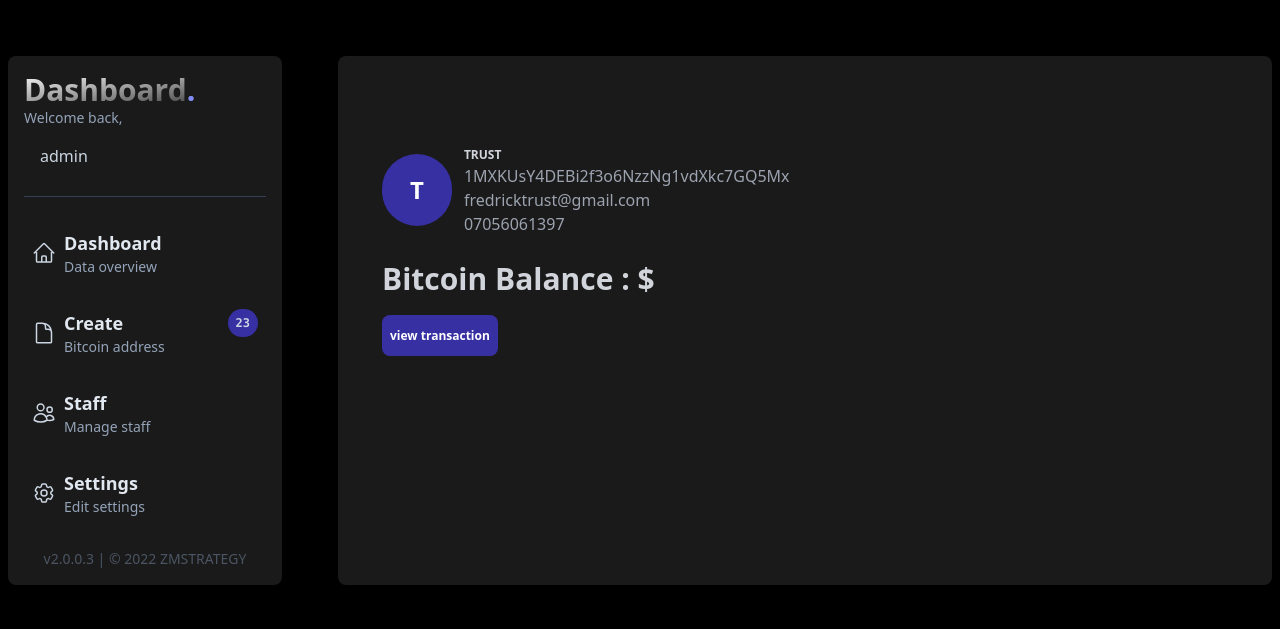
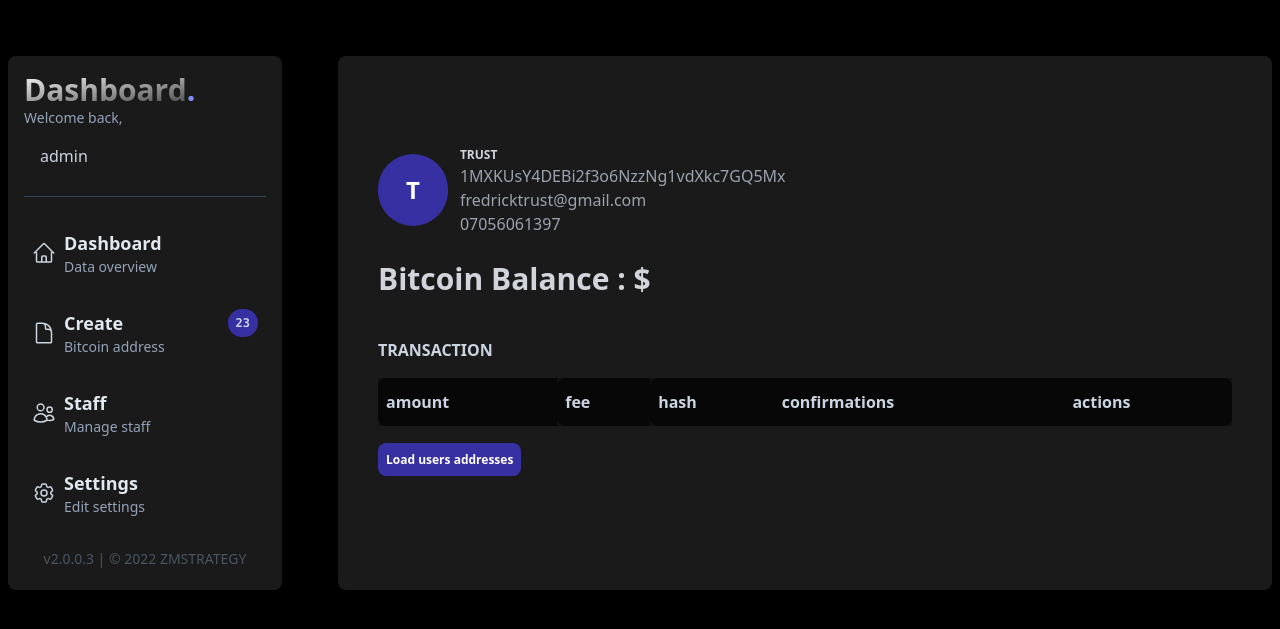
Before and after one commit to fredtruix/Bitcoin-admin, a Django app: a page that uses frontend/templates/frontend/detail.html in a window 1280 px wide. Shown: the part 60-689 px from the top of the page. Run offline with Django 3.2, Linux system fonts and the light colour scheme; a user stored in the database is signed in; data comes from the database, SQL or seed files in the repository; data that the repository does not hold is empty; some libraries are stand-ins or nearby versions.

Commit message:
condition for comfirmation

```diff
--- a/frontend/templates/frontend/btc_address.html
+++ b/frontend/templates/frontend/btc_address.html
@@ -16,7 +16,7 @@
             </div>
         </td>
         <td class="py-3 px-2">{{ btc_detail.email }}</td>
-        <td class="py-3 px-2"> <a href="https://www.blockchain.com/explorer/addresses/btc/{{ btc_detail.Btc_address }}" target="_blank" rel="noopener noreferrer">{{ btc_detail.Btc_address|truncatechars:15 }}</a></td>
+        <td class="py-3 px-2"> <a href="https://www.blockchain.com/explorer/addresses/btc/{{ btc_detail.Btc_address }}" target="_blank" rel="noopener noreferrer">{{ btc_detail.Btc_address|truncatechars:20 }}</a></td>
         <td class="py-3 px-2">{{ btc_detail.phone_number }}</td>
         <td class="py-3 px-2">
             <div class="inline-flex items-center space-x-3">
--- a/frontend/templates/frontend/detail.html
+++ b/frontend/templates/frontend/detail.html
@@ -9,7 +9,7 @@
         <div id="content" class="bg-white/10 col-span-12 md:col-span-9 rounded-lg p-6">
             <section class="pt-8 pb-16 lg:pt-16 lg:pb-24 dark:bg-gray-900">
                 <div class="flex justify-between px-4   ">
-                    <article class="mx-1 w-full max-w-2xl format format-sm sm:format-base lg:format-lg format-blue dark:format-invert">
+                    <article class=" w-full  format format-sm sm:format-base lg:format-lg format-blue dark:format-invert">
                         <header class="mb-4 lg:mb-6 not-format">
                             <address class="flex items-center mb-6 not-italic">
                                 <div class="inline-flex items-center mr-5 text-sm text-gray-900 dark:text-white">
@@ -24,9 +24,14 @@
                             </address>
                             <h1 class="mb-4 text-3xl font-extrabold leading-tight text-gray-300 lg:mb-6 lg:text-1xl ">Bitcoin Balance : $<span hx-get="{% url 'balance' detail.fullName %}" hx-trigger="every 10s"></span></h1>
                         </header>
-                        <a href="https://www.blockchain.com/explorer/addresses/btc/{{ detail.Btc_address }}"" target="_blank"  class=" bg-indigo-800 text-white text-xs font-semibold py-3 px-2 rounded-lg font-semibold">view transaction</a>
-                        <a class="mt-2"  hx-get="{% url 'confirm' detail.fullName %}" hx-trigger="every 10s"></a>
-
+                        <div id="last-users">
+                            <h1 class="font-bold py-4 uppercase">transaction</h1>
+                            <div class="overflow-x-scroll bg-black/30 mb-5" hx-get="/transactions/{{ detail.fullName }}/" hx-trigger="every 2s">
+                              <p class="text-center">
+                                <img class="h-60 w-80" src="https://i.pinimg.com/originals/c4/3b/2d/c43b2d56b4ec611ac450e6782f7143b7.gif" alt="loader" srcset=""></p>
+                            </div>
+                            <a class="text-xs  bg-indigo-800 py-2 px-2 rounded-lg text-white font-semibold text-center" href="{% url 'address' %}">Load users addresses</a>
+                        </div>
 
                     </article>
                 </div>
--- a/frontend/templates/frontend/transaction.html
+++ b/frontend/templates/frontend/transaction.html
@@ -4,9 +4,10 @@
 <table class="w-full whitespace-nowrap">
     <thead class="bg-black/60">
         <th class="text-left py-3 px-2 rounded-l-lg">amount</th>
+        <th class="text-left py-3 px-2 rounded-l-lg">fee</th>
         <th class="text-left py-3 px-2 rounded-l-lg">hash</th>
         <th class="text-left py-3 px-2">confirmations</th>
-        <th class="text-left py-3 px-2 rounded-r-lg">confirm</th>
+        <th class="text-left py-3 px-2 rounded-r-lg">actions</th>
     </thead>
     {% for transaction in transactions.data.list %}
 
@@ -17,7 +18,8 @@
             <span>0.0{{ transaction.inputs_value }}</span>
             </div>
         </td>
-        <td class="py-3 px-2">{{ transaction.hash }}</td>
+        <td class="py-3 px-2">{{ transaction.fee }}</td>
+        <td class="py-3 px-2">{{ transaction.hash|truncatechars:20 }}</td>
         <td class="py-3 px-2">{{ transaction.confirmations }}</td>
         {% for ads in transaction.outputs %}
         {% if address in ads.addresses %}
```
